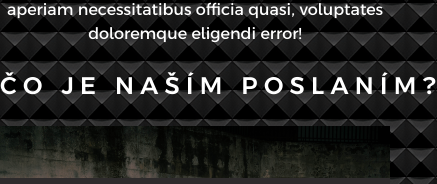
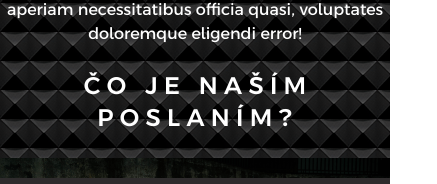
Before and after one commit to tlis-radio/cms-web, a Next.js app: page /o-nas in a window 390 px wide. Shown: the part 606-790 px from the top of the page, 437 px wide, since content can reach past the window. Built offline with nearby package versions, Linux system fonts and the light colour scheme; no server answers.

Commit message:
fixed-about-us-mobile-page

```diff
--- a/src/app/o-nas/page.tsx
+++ b/src/app/o-nas/page.tsx
@@ -21,7 +21,10 @@ const AboutUs: React.FC = () => {
             </p>
             <br />
             <pre className='font-argentumSansMedium text-white text-2xl'>
-                Č O   J E   N A Š Í M   P O S L A N Í M ?
+                Č O   J E   N A Š Í M
+            </pre>
+            <pre className='font-argentumSansMedium text-white text-2xl'>
+                P O S L A N Í M ?
             </pre>
             <br />
             <img src={tlisaci.src} alt="Tlispyčy :)" />
--- a/src/components/navbar/hamburger.tsx
+++ b/src/components/navbar/hamburger.tsx
@@ -57,7 +57,7 @@ const Hamburger = () => {
       </div>
 
       <div className={classNames(
-        "flex flex-col fixed w-full bg-[#96120F] z-20 top-[80px] items-center transition-opacity duration-300 rounded-b-3xl lg:hidden",
+        "flex flex-col fixed w-full bg-[#96120F] z-20 top-[80px] transition-opacity duration-300 rounded-b-3xl lg:hidden",
         {
           "opacity-0 invisible": !isOpen,
           "opacity-95 visible": isOpen,
```
